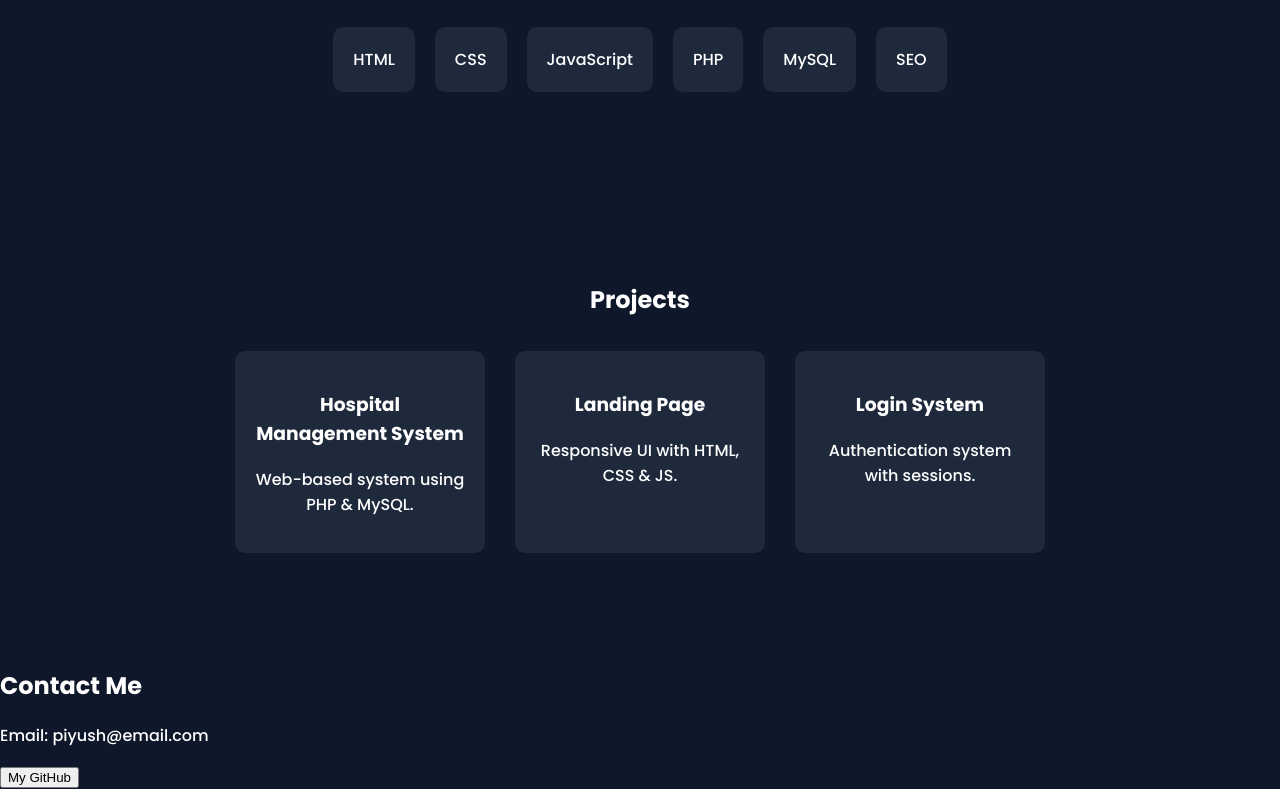
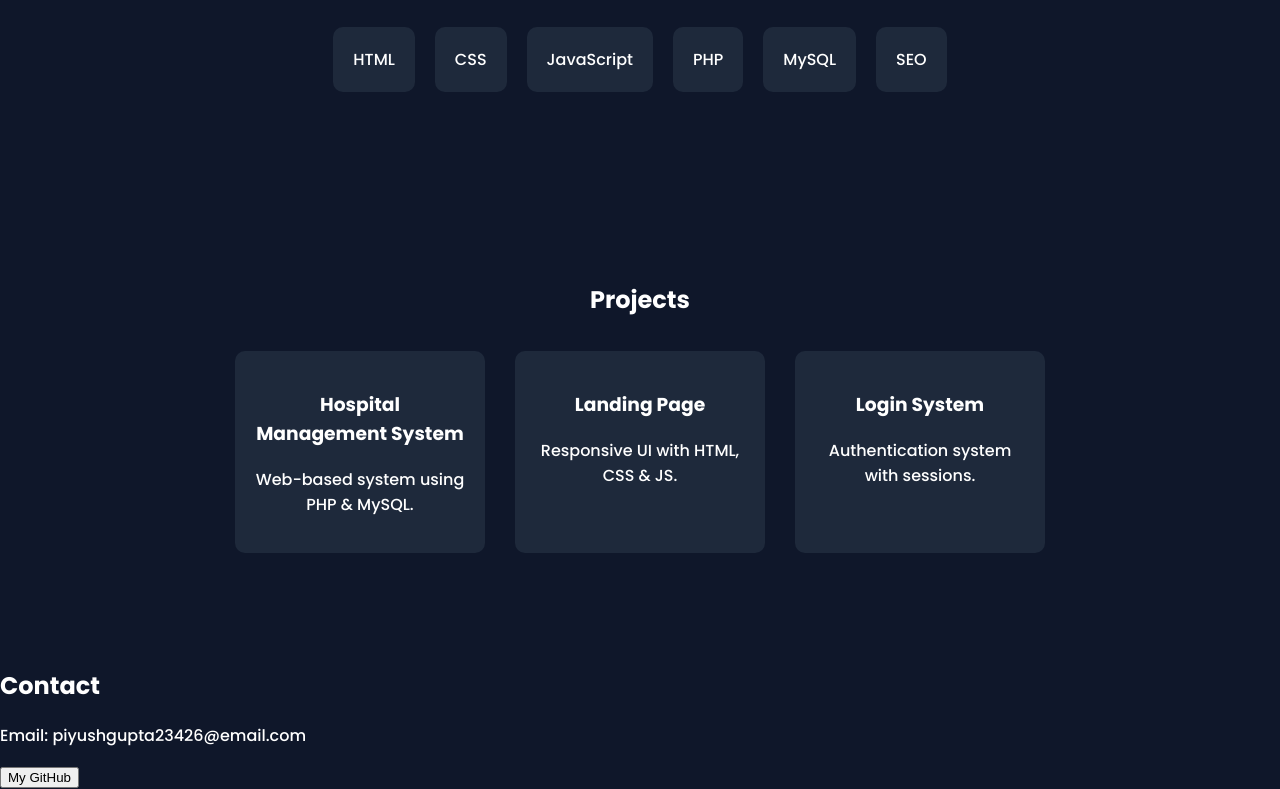
Before and after one commit to piyush9475/piyush, a plain HTML site: page index.html in a window 1280 px wide. Shown: the part 1214-2003 px from the top of the page. Drawn offline with Linux system fonts and the light colour scheme.

Commit message:
Update index.html

```diff
--- a/index.html
+++ b/index.html
@@ -62,8 +62,8 @@
     </section>
 
    <section class="contact" id="contact">
-    <h2>Contact Me</h2>
-    <p>Email: piyush@email.com</p>
+    <h2>Contact</h2>
+    <p>Email: piyushgupta23426@email.com</p>
     <button onclick="openGithub()">My GitHub</button>
 </section>
 
```
